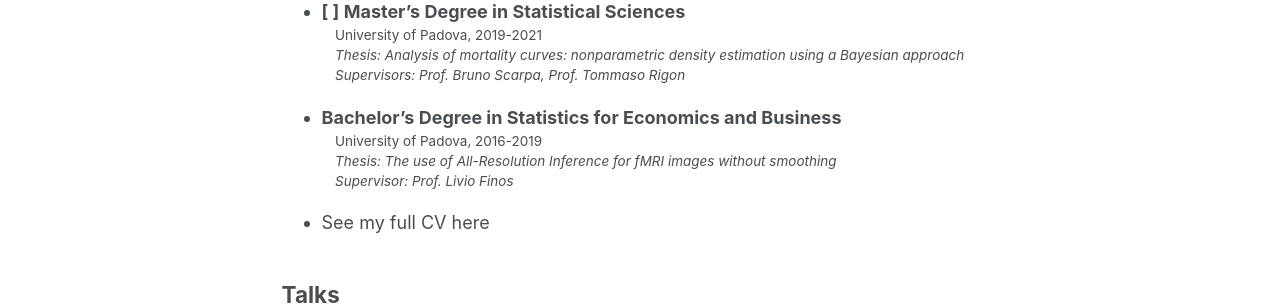
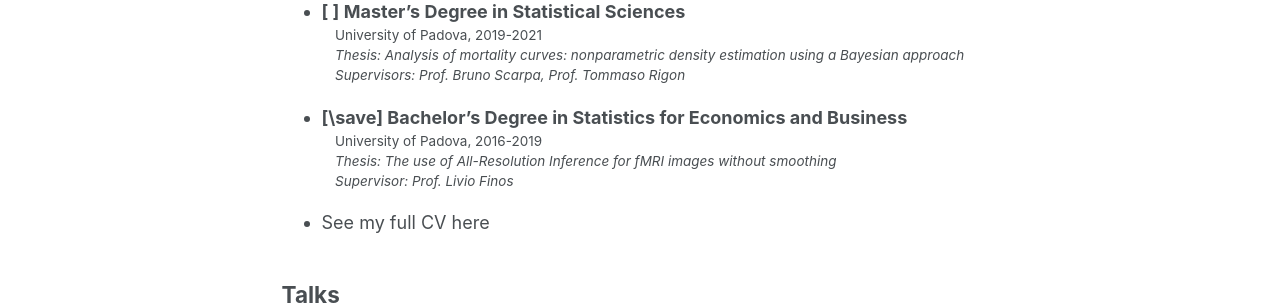
Before and after one commit to davideagno/davideagno.github.io, a Jekyll site: the page built from _pages/about.md, in a window 1280 px wide and 1212 px high. Shown: the part 585-890 px from the top of the window. Built offline with Jekyll 4.4.1, drawn with Linux system fonts in a browser that asks for light colours.

Commit message:
Update about.md

```diff
--- a/_pages/about.md
+++ b/_pages/about.md
@@ -24,7 +24,7 @@ Education
   :   University of Padova, 2019-2021<br />
   :   *Thesis: Analysis of mortality curves: nonparametric density estimation using a Bayesian approach*<br />
   :   *Supervisors: Prof. Bruno Scarpa, Prof. Tommaso Rigon*
-* Bachelor's Degree in Statistics for Economics and Business<br />
+* [\save] Bachelor's Degree in Statistics for Economics and Business<br />
   :   University of Padova, 2016-2019<br />
   :   *Thesis: The use of All-Resolution Inference for fMRI images without smoothing*<br />
   :   *Supervisor: Prof. Livio Finos*
```
